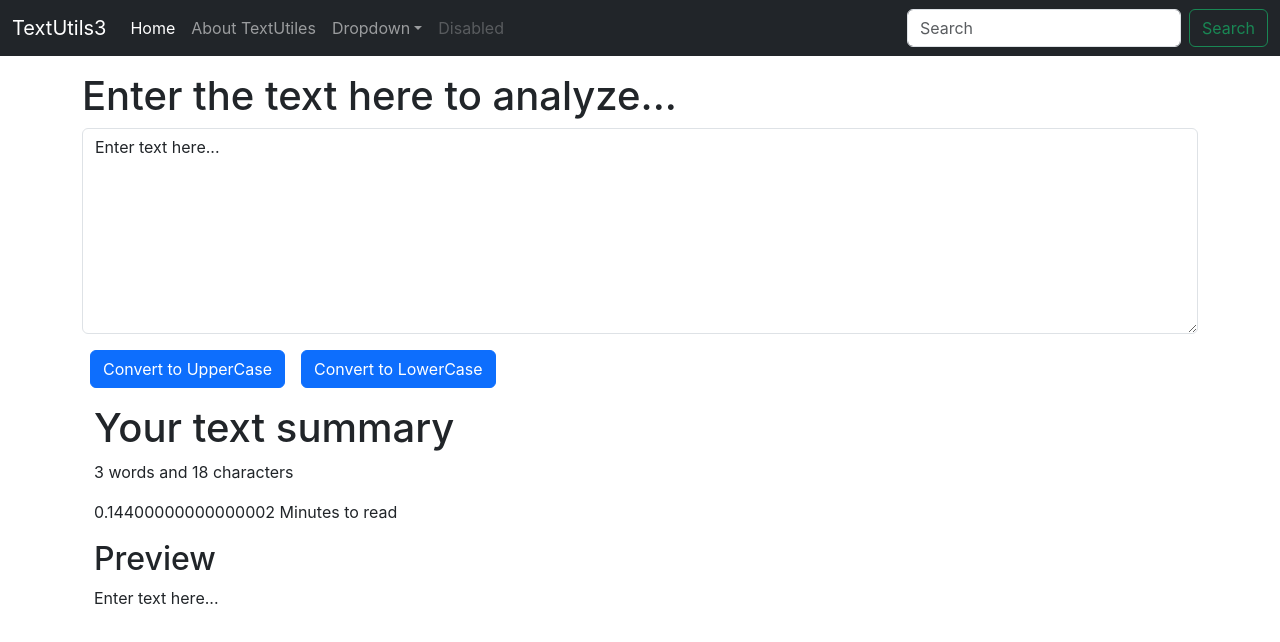
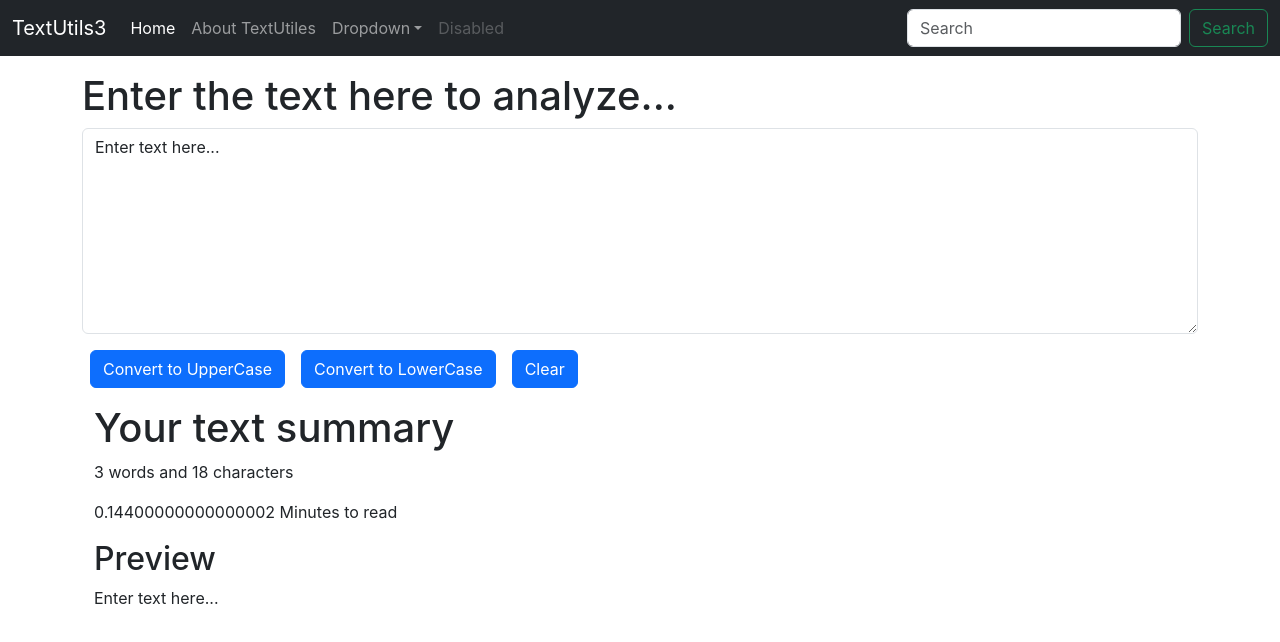
Before and after one commit to Sufiyan33/Learning-React, a React (Create React App) app in the folder myfirst-app/: page / in a window 1280 px wide. Shown: the top 642 px of the page. Built offline with nearby package versions, Linux system fonts and the light colour scheme.

Commit message:
Adding clear button to clear text

```diff
--- a/myfirst-app/src/components/TextForms.js
+++ b/myfirst-app/src/components/TextForms.js
@@ -16,6 +16,11 @@
         setText(newText)
     }
 
+    const handleClearClick= () =>{
+        let clearText = ' '
+        setText(clearText)
+    }
+
     const handlerOnChange =(event)=>{
         console.log("On change")
         setText(event.target.value)
@@ -29,6 +34,7 @@
                 </div>
                 <button className='btn btn-primary mx-2' onClick={handleUpClick} >Convert to UpperCase</button>
                 <button className='btn btn-primary mx-2' onClick={handleLocClick} >Convert to LowerCase</button>
+                <button className='btn btn-primary mx-2' onClick={handleClearClick} >Clear</button>
         </div>
         <div className='container my-3'>
             <h1>Your text summary</h1>
```
